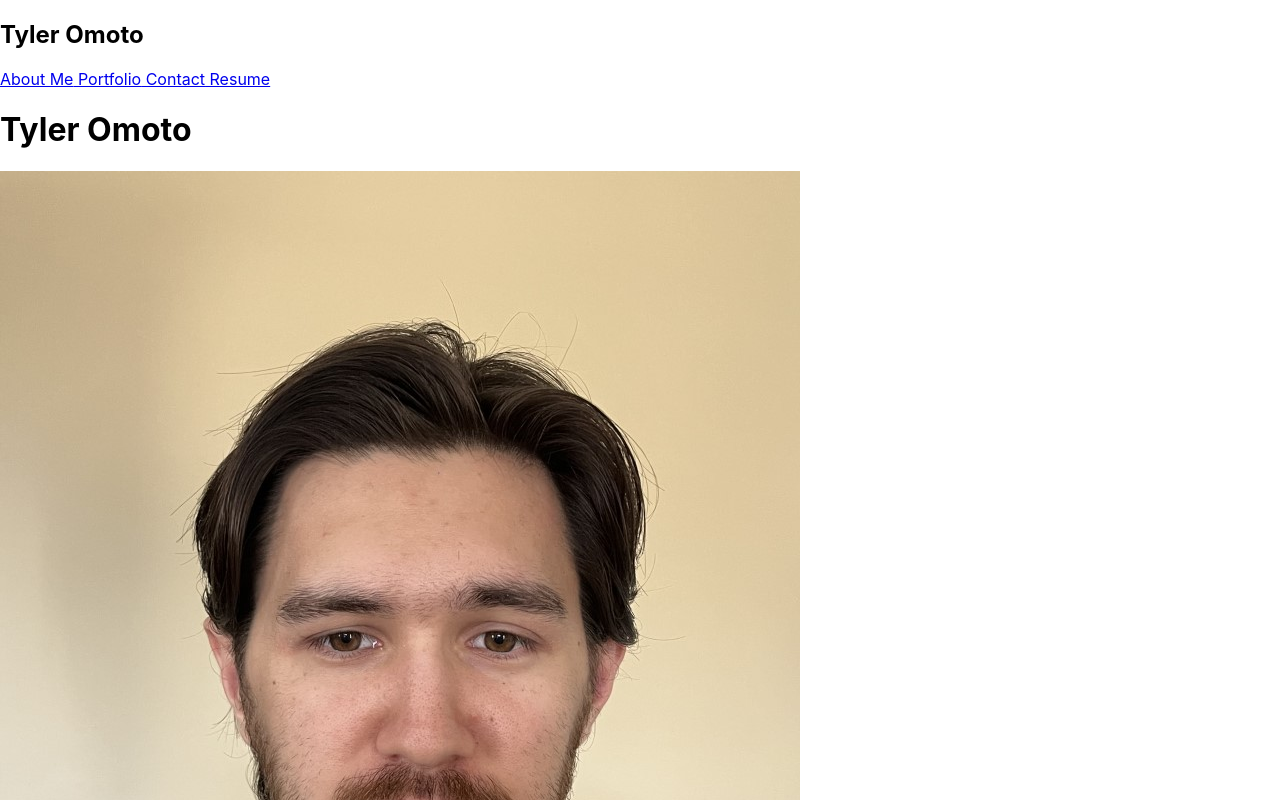
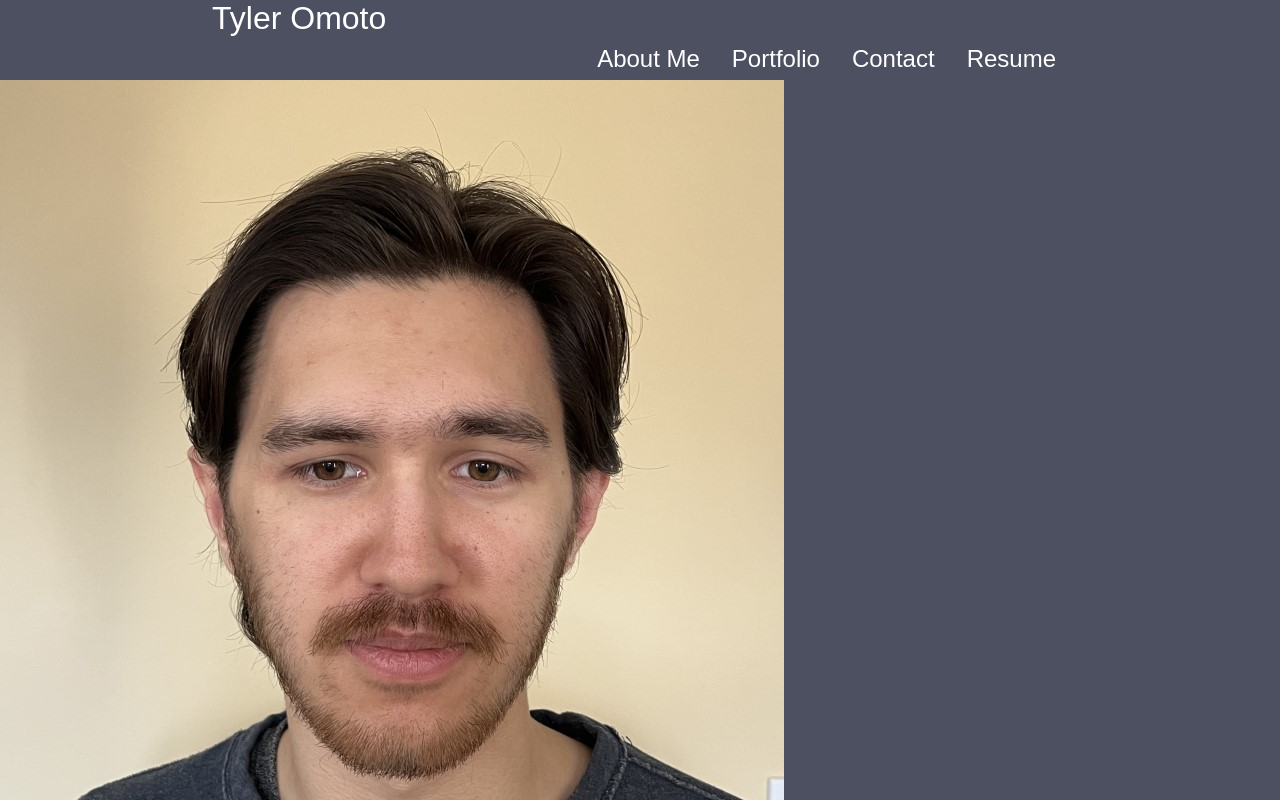
Before and after one commit to tyomoto/Professional-Portfolio, a React (Create React App) app: page / in a window 1280 px wide. Shown: the top 800 px of the page. Built offline with nearby package versions, Linux system fonts and the light colour scheme; the HTML template or start-up script is replaced by a standard one.

Commit message:
styled aboutme and navbar

```diff
--- a/src/App.css
+++ b/src/App.css
@@ -1,38 +1,15 @@
-.App {
-  text-align: center;
+:root{
+  --teal: #f2f2f2;
+  --blue: #c8d8e4;
+  --brightWhite: #ffffff;
+  --darkGrey: #4d5061;
+  --aquaMarine: #5c80bc;
+  --olive: #3d3b30;
 }
 
-.App-logo {
-  height: 40vmin;
-  pointer-events: none;
+
+body{
+  background-color: var(--darkGrey);
+  color: var(--brightWhite);
+  font-family: 'Montserrat', sans-serif;
 }
-
-@media (prefers-reduced-motion: no-preference) {
-  .App-logo {
-    animation: App-logo-spin infinite 20s linear;
-  }
-}
-
-.App-header {
-  background-color: #282c34;
-  min-height: 100vh;
-  display: flex;
-  flex-direction: column;
-  align-items: center;
-  justify-content: center;
-  font-size: calc(10px + 2vmin);
-  color: white;
-}
-
-.App-link {
-  color: #61dafb;
-}
-
-@keyframes App-logo-spin {
-  from {
-    transform: rotate(0deg);
-  }
-  to {
-    transform: rotate(360deg);
-  }
-}
--- a/src/App.js
+++ b/src/App.js
@@ -1,6 +1,6 @@
 import React from 'react';
 import PageLoader from './pageLoader';
-// import './app.css';
+import './App.css';
 
 export default function App() {
   return (
--- a/src/components/AboutMe.jsx
+++ b/src/components/AboutMe.jsx
@@ -1,11 +1,11 @@
 import React from 'react';
 import profilePic from '../assets/Self-portrait.jpg';
+import "../styles/AboutMe.css"
 
 export default function AboutMe() {
 
     return (
         <div className="aboutMe-container">
-            <h1>Tyler Omoto</h1>
             <img src={profilePic} alt="Tyler"/>
             <p> Hello! My name is Tyler Omoto, currently studying to be a certified full-stack developer with the University of Toronto full-stack coding bootcamp. I am looking to
                 leverage my 2 years of business/marketing experience to help bridge the gap between consumer/client and the technical side. Through the bootcamp I have learned the fundamentals
--- a/src/components/Navbar.js
+++ b/src/components/Navbar.js
@@ -1,17 +1,19 @@
 import React from 'react';
+import "../styles/Navbar.css"
 
 export default function Nav({currentPage, handlePageChange}) {
     return(
         <div className='navigation'>
             <nav>
-                <header className= 'header'>
-                    <h1>Tyler Omoto</h1>
-                </header>
-
-                <a href="#AboutMe" onClick={() => handlePageChange('AboutMe')} className={currentPage === 'AboutMe' ? 'active' : 'nav'}> About Me</a>
-                <a href="#Portfolio" onClick={() => handlePageChange('Portfolio')} className={currentPage === 'Portfolio' ? 'active' : 'nav'}> Portfolio</a>
-                <a href="#Contact" onClick={() => handlePageChange('Contact')} className={currentPage === 'Contact' ? 'active' : 'nav'}> Contact</a>
-                <a href="#Contact" onClick={() => handlePageChange('Resume')} className={currentPage === 'Resume' ? 'active' : 'nav'}> Resume</a>
+                <div className='nav-name'>
+                    <a href="#AboutMe" onClick={() => handlePageChange('AboutMe')} className={currentPage === 'AboutMe' ? 'active' : 'nav'}> Tyler Omoto</a>
+                </div>
+                <div className = 'nav-anchors-container'>
+                    <a href="#AboutMe" onClick={() => handlePageChange('AboutMe')} className={currentPage === 'AboutMe' ? 'active' : 'nav'}> About Me</a>
+                    <a href="#Portfolio" onClick={() => handlePageChange('Portfolio')} className={currentPage === 'Portfolio' ? 'active' : 'nav'}> Portfolio</a>
+                    <a href="#Contact" onClick={() => handlePageChange('Contact')} className={currentPage === 'Contact' ? 'active' : 'nav'}> Contact</a>
+                    <a href="#Contact" onClick={() => handlePageChange('Resume')} className={currentPage === 'Resume' ? 'active' : 'nav'}> Resume</a>
+                </div>
             </nav>
         </div>
   );
--- a/src/styles/AboutMe.css
+++ b/src/styles/AboutMe.css
@@ -1,4 +1,6 @@
-.aboutMe {
+  .aboutMe-container {
+    width: 60%;
+    font-size: 3rem;
     display: flex;
     flex-direction: column;
     align-items: center;
@@ -7,11 +9,6 @@
     min-height: 98vh;
   }
 
-  .aboutMeContainer {
-    width: 60%;
-    font-size: 3rem;
-  }
-
   .aboutMeContainer p {
     font-size: 1.5rem;
     text-align: left;
--- a/src/styles/Navbar.css
+++ b/src/styles/Navbar.css
@@ -0,0 +1,54 @@
+.navigation{
+    background-color: var(--darkGrey);
+    top: 0;
+    height: 5rem;
+    display: flex;
+    justify-content: center;
+    flex-direction: row;
+    align-items: center;
+    position: fixed;
+    width: 100%;
+    z-index: 10;
+    font-size: 1.5rem;
+}
+
+.nav-name {
+    justify-self: start;
+    margin-left: 20px;
+    color: var(--brightWhite);
+}
+
+.nav-name a{
+    text-decoration: none;
+    padding: 0.5rem 1rem;
+    color: var(--brightWhite);
+    font-size: 2rem;
+    background-color: var()
+}
+
+.nav-anchors-container {
+    display: flex;
+    flex-direction: row;
+    text-align: center;
+    width: 70vw;
+    justify-content: flex-end;
+    margin-right: 2rem;
+    align-items: center;
+}
+
+.nav-anchors-container a {
+    color: var(--brightWhite);
+    text-decoration: none;
+    padding: 0.5rem 1rem;
+}
+.nav-anchors-container a:hover{
+    background-color: var(--olive);
+    border-radius: 4px;
+    transition: all 0.2s ease-out;
+}
+
+.navigation :hover {
+    background-color: var(--aquaMarine);
+    border-radius: 4px;
+    transition: all 0.2s ease-out;
+}
```
